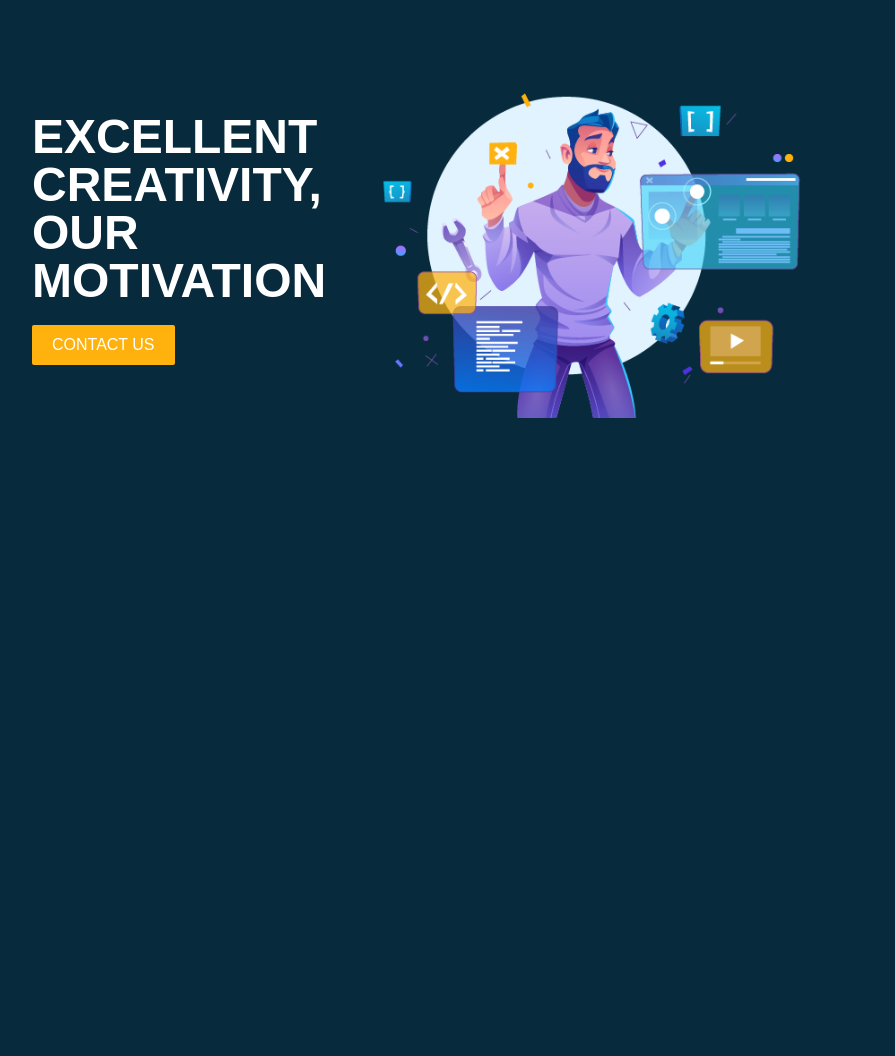
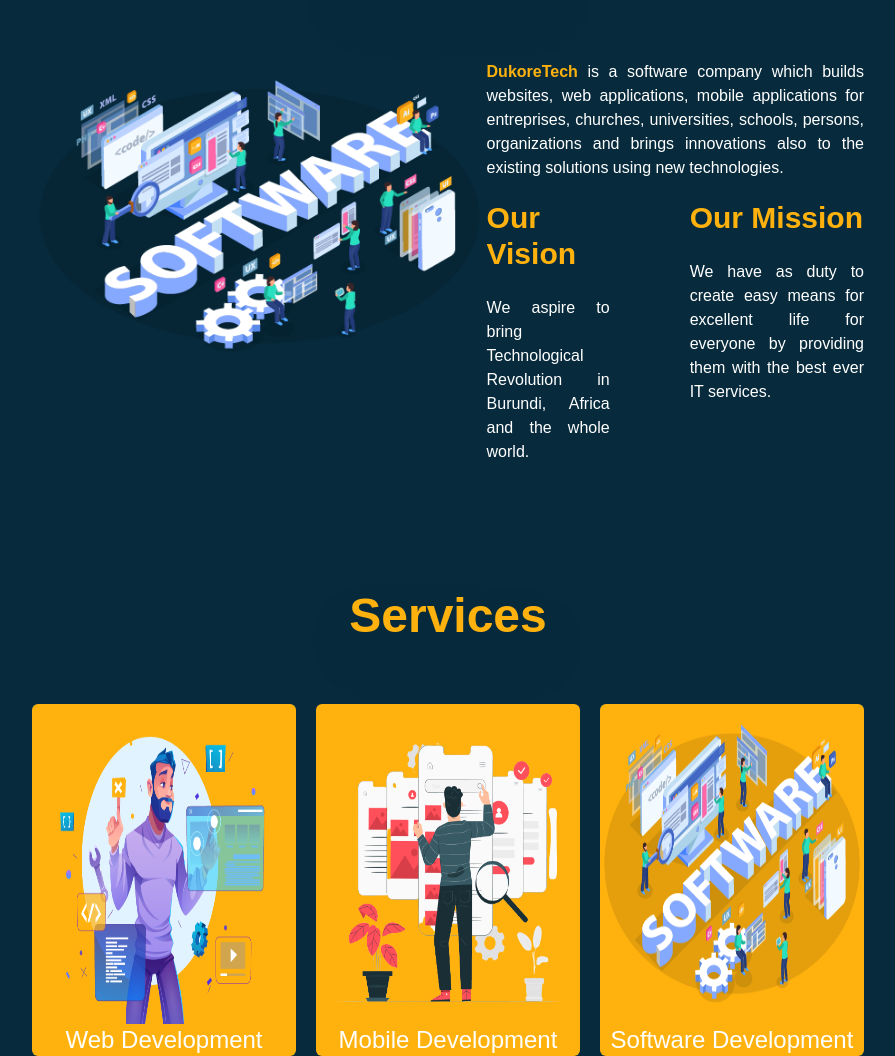
Before and after one commit to CyberShriver/Dukore-webSite-with-tailwind-css, a website: page index.html in a window 1280 px wide. Shown: the part 715-1771 px from the top of the page, without its empty margins (192-1087 px from the left). Before the commit the page ends 1133 px from the top, so only its background shows below. Drawn offline with Linux system fonts and the light colour scheme.

Commit message:
add service

```diff
--- a/index.html
+++ b/index.html
@@ -44,24 +44,64 @@
 
      <!-- about us -->
      <section class="mt-32">
-         <div class="text-center text-5xl text-BtnDukore capitalize font-extrabold">about us</div>
-        <div class="flex flex-row justify-between items-center mt-16">
-            <div>
-                <div class=" uppercase text-5xl text-white font-bold">
-                    excellent <br> creativity,<br> our <br> motivation
+         <div class="text-center text-5xl text-BtnDukore capitalize font-extrabold drop-shadow-2xl">about us</div>
+        <div class="flex flex-row justify-between mt-16">
+            <div class="">
+                <img src="./dist/asset/about.png" alt="about us" >
+            </div>
+            <div class="text-white basis-1/2">
+                <div class="text-justify">
+                   <span class="text-BtnDukore font-bold">DukoreTech</span>  is a software company which builds websites, web applications,
+                    mobile applications for entreprises, churches, universities, schools, persons,
+                    organizations and brings innovations also to the existing solutions using new technologies.
                 </div>
-                <div class=" mt-5">
-                    <button class=" uppercase bg-BtnDukore text-white py-2 hover:bg-hoverDukore px-5 rounded-sm">contact us</button>
+                <div class="flex flex-row justify-between items-baseline gap-20">
+                    <div class="mt-2">
+                        <div class=" capitalize text-3xl text-BtnDukore font-bold mt-3">Our Vision</div>
+                        <p class=" text-justify mt-6">We aspire to bring Technological Revolution in Burundi, Africa and the whole world.</p>
+                    </div>
+                    <div class="mt-2">
+                       <div class=" capitalize text-3xl text-BtnDukore font-bold mt-3">Our Mission</div>
+                        <p class="text-justify mt-6">We have as duty to create easy means for excellent life for everyone
+                        by providing them with the best ever IT services.</p>
+                        </div>
                 </div>
+
             </div>
-            <div>
-                <img src="./dist/asset/it-man-1.png" alt="it man" class="">
-            </div>
+
         </div>
 
 
      </section>
     <!-- About us -->
 
+    <!-- service us -->
+    <section class="mt-32">
+        <div class="text-center text-5xl text-BtnDukore capitalize font-extrabold drop-shadow-2xl">services</div>
+       <div class="flex flex-row justify-between mt-16 gap-5">
+
+           <div class="rounded-md bg-BtnDukore m-auto hover:animate-bounce duration-75 ease-in ">
+               <img src="./dist/asset/it-man-1.png" alt="about us" class="w-80 h-80">
+               <div class="capitalize text-white text-2xl text-center" >web development</div>
+           </div>
+
+           <div class="rounded-md bg-BtnDukore m-auto hover:motion-safe:animate-bounce duration-75">
+            <img src="./dist/asset/mobileApp.png" alt="about us" class=" w-80 h-80" >
+            <div class="capitalize text-white text-2xl text-center">mobile development</div>
+           </div>
+
+            <div class="rounded-md bg-BtnDukore m-auto hover:animate-pulse duration-75">
+                <img src="./dist/asset/about.png" alt="about us" class="w-80 h-80" >
+                <div class="capitalize text-white text-2xl text-center">software development</div>
+            </div>
+
+
+       </div>
+
+
+    </section>
+   <!-- service us -->
+
+
 </body>
 </html>
```
Also changed, not shown: dist/asset/mobileApp.png (added), dist/asset/web dev.png (added), dist/output.css.
